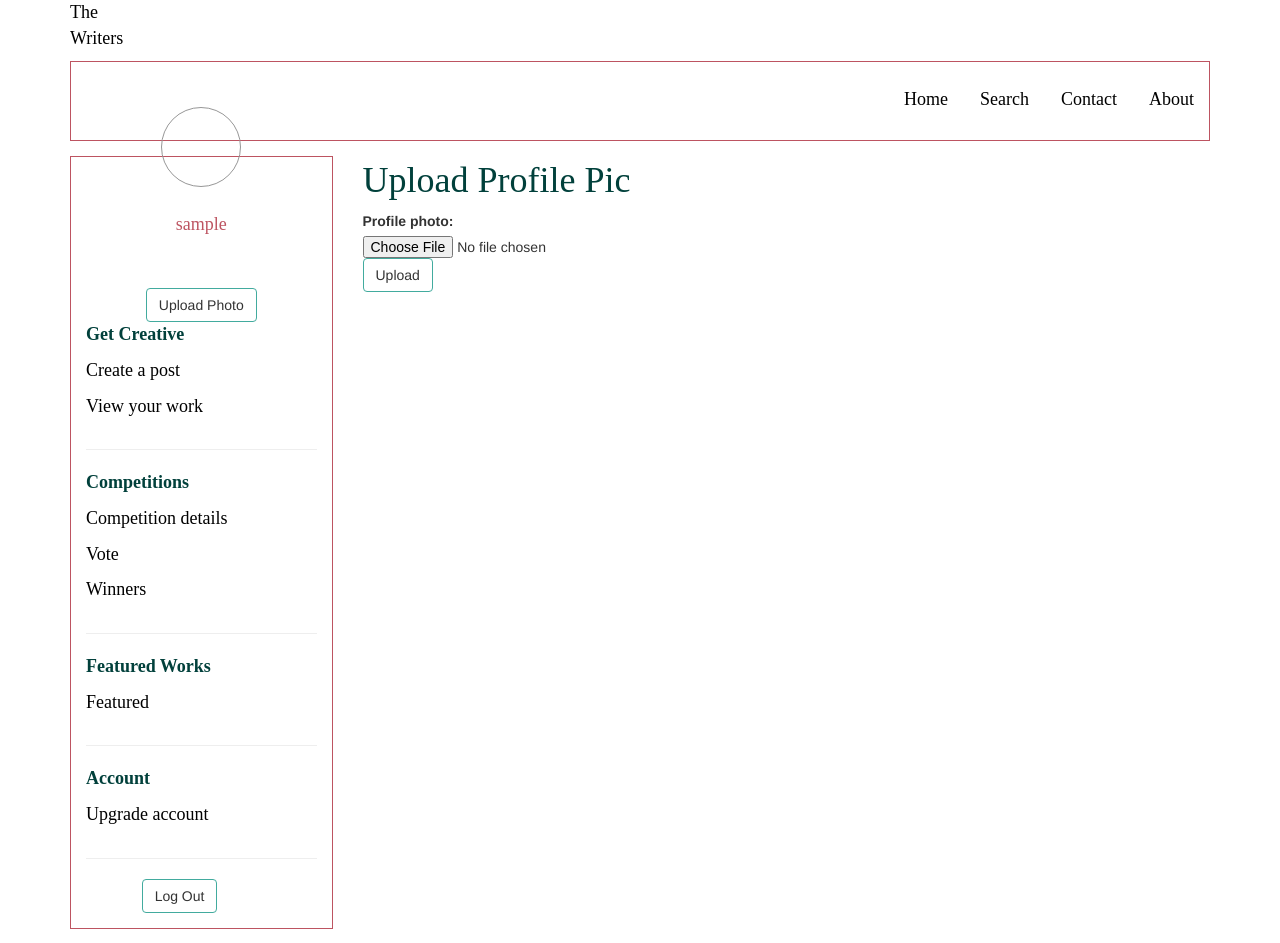
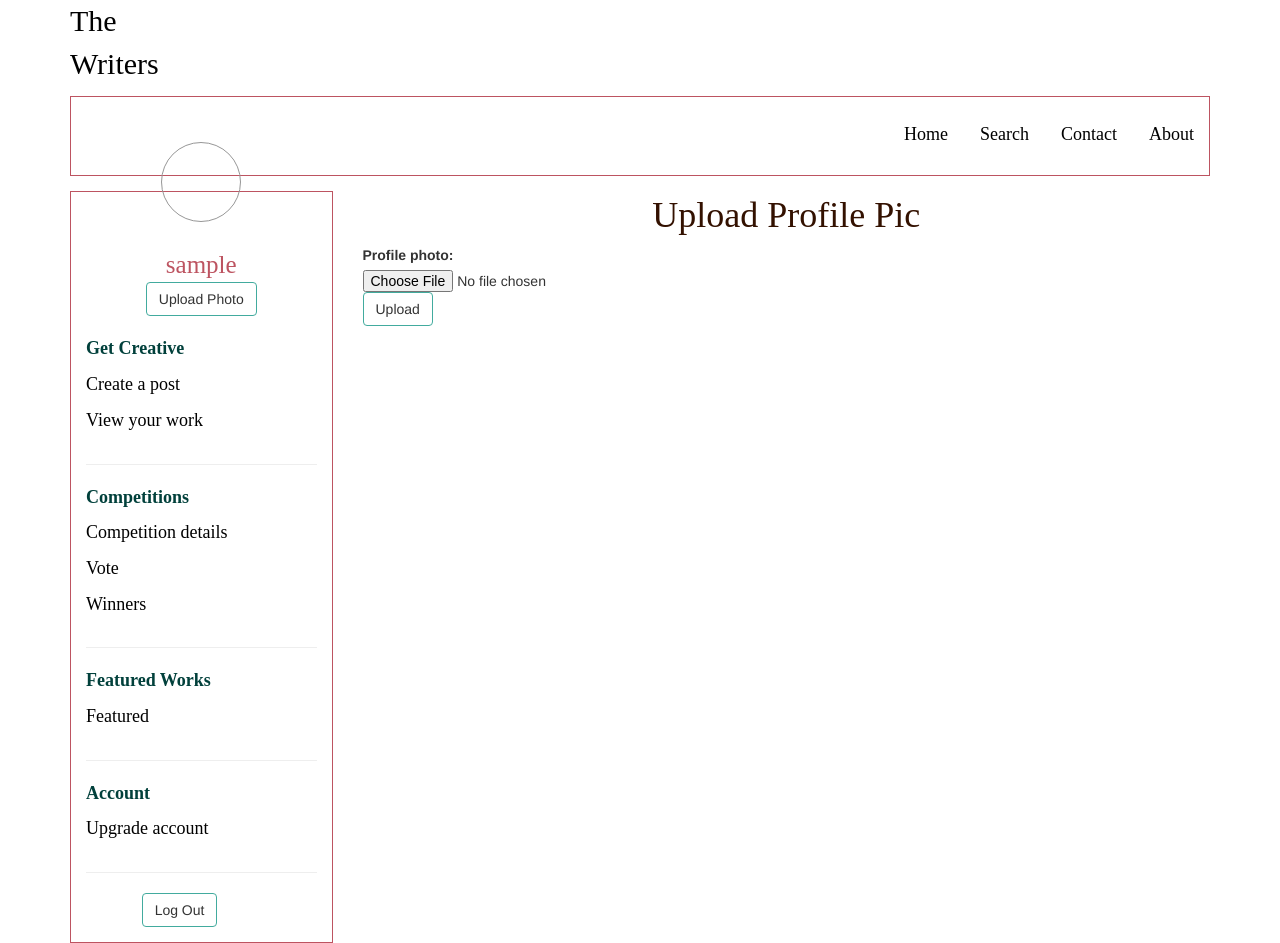
Before and after one commit to OMC86/the_writers, a Django app: page /accounts/upload/ in a window 1280 px wide. Run offline with Django 3.2, Linux system fonts and the light colour scheme; the visitor is signed in with stand-in values (Sample User, id 1); parts of the project's set-up code (start-up, migrations or seed data) failed here and were passed over; some libraries are stand-ins or nearby versions.

Commit message:
settings update to include new apps and base css update

```diff
--- a/static/css/base.css
+++ b/static/css/base.css
@@ -1,40 +1,77 @@
 
 /* General css*/
+
+a{
+    color: #000;
+    text-decoration: none;
+}
+
+p, li{
+    font-family: Bangala MN;
+    font-size: 18px;
+}
+
+h2, h3, h4{
+     color:#01403B;
+    font-family: Bangala MN;
+}
+
+h1{
+     color:#331100;
+    font-family: Bangala MN;
+    text-align: center;
+}
 
 
 .btn-default {
     border: 1px solid #42ab9e;
 }
 
-a{
-    color: #000;
-    text-decoration: none;
+.floatRight{
+    float: right;
 }
 
-p{
+.messages{
+    margin-top: 15px;
     font-family: Bangala MN;
-    font-size: 18px;
+    font-size: 21px;
 }
 
-h1{
-    color:#01403B;
-    font-family: Bangala MN;
+.centre{
+    display: block;
+    margin: 0 auto;
 }
 
-h2{
-     color:#01403B;
-    font-family: Bangala MN;
+span{
+    color: #BD5461;
+    font-weight: bold;
+}
+/* GENERAL POST DETAIL */
+
+.postContent{
+    margin-left: 25px;
 }
 
-h4{
-    color:#01403B;
+.authorMargin{
+    margin-right: 50px;
+}
+
+.detailInfo{
+    display: block;
+    margin-top: 25px;
+}
+
+/* FORMS */
+
+.formContainer{
+    margin-top: 20px;
 }
 
 /*TITLE*/
 
-.baseTitle{
-    font-family: Consolas;
-    font-size: 28px;
+.baseTitle p{
+    font-family: Bangala MN;
+    font-size: 30px;
     color: #000;
 }
 
@@ -76,7 +113,7 @@ h4{
     border-radius: 50%;
 }
 
-#avatar{
+.avatar{
     width: 80px;
     height: 100%;
     -moz-border-radius: 50%;
@@ -86,10 +123,14 @@ h4{
 
 #username{
     position: relative;
-    font-size: 18px;
     color: #BD5461;
     text-align: center;
     top: -40px;
+}
+
+#username p{
+    font-size: 25px;
+    margin-bottom: -15px;
 }
 
 .profile-title{
@@ -102,3 +143,15 @@ h4{
     display: block;
     margin: 0 auto;
 }
+
+#upBtnContainer{
+    margin-top: -40px;
+    margin-bottom: 20px;
+}
+
+#uploadPhotoBtn{
+    display: block;
+    margin: 0 auto;
+
+
+}
--- a/writers/settings.py
+++ b/writers/settings.py
@@ -41,10 +41,11 @@ INSTALLED_APPS = [
     'django_forms_bootstrap',
     'django.contrib.sites',
     'accounts',
+    'comments',
+    'search',
     'post',
     'pages',
-    'search',
-    'comments',
+    'vote',
 
 
 
```
